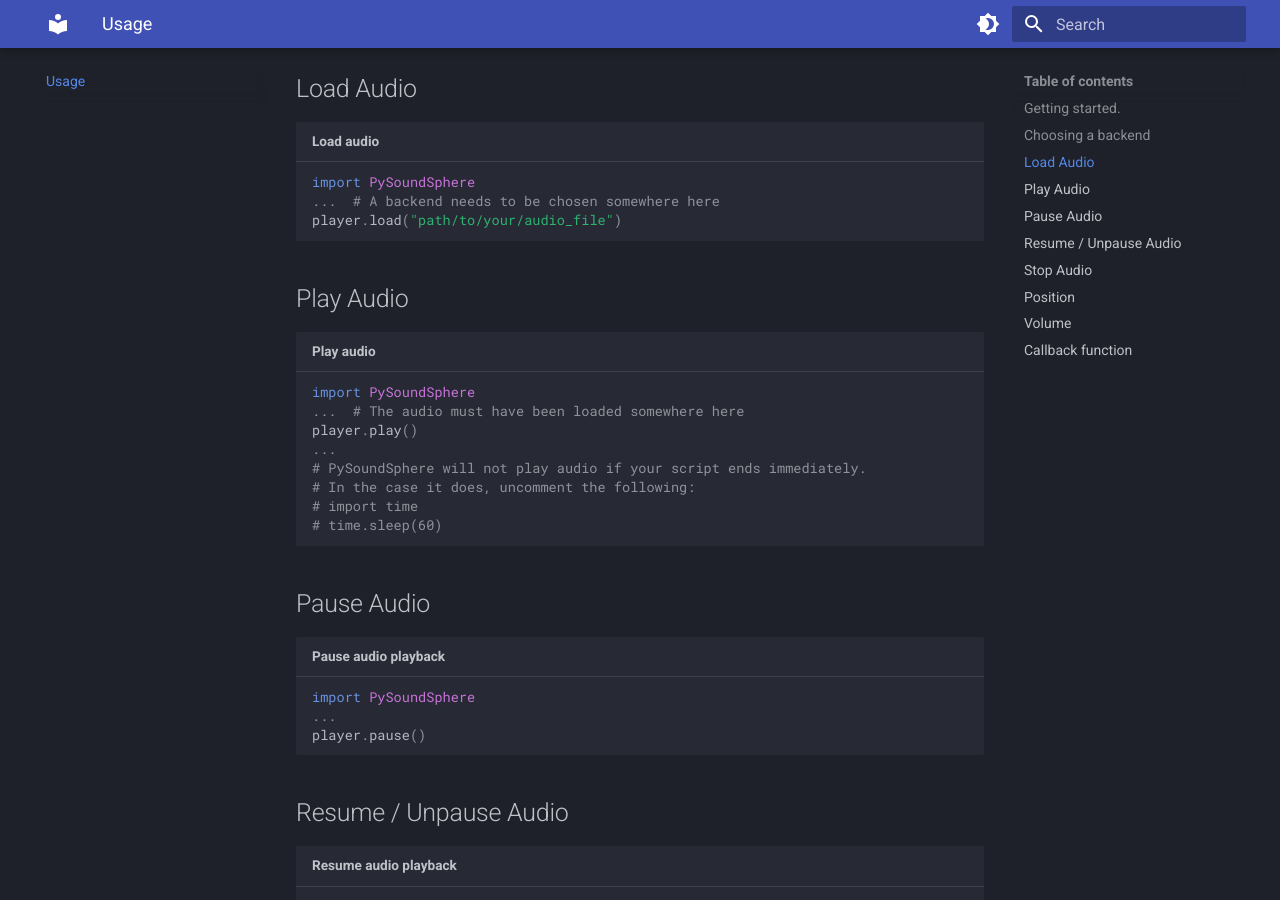
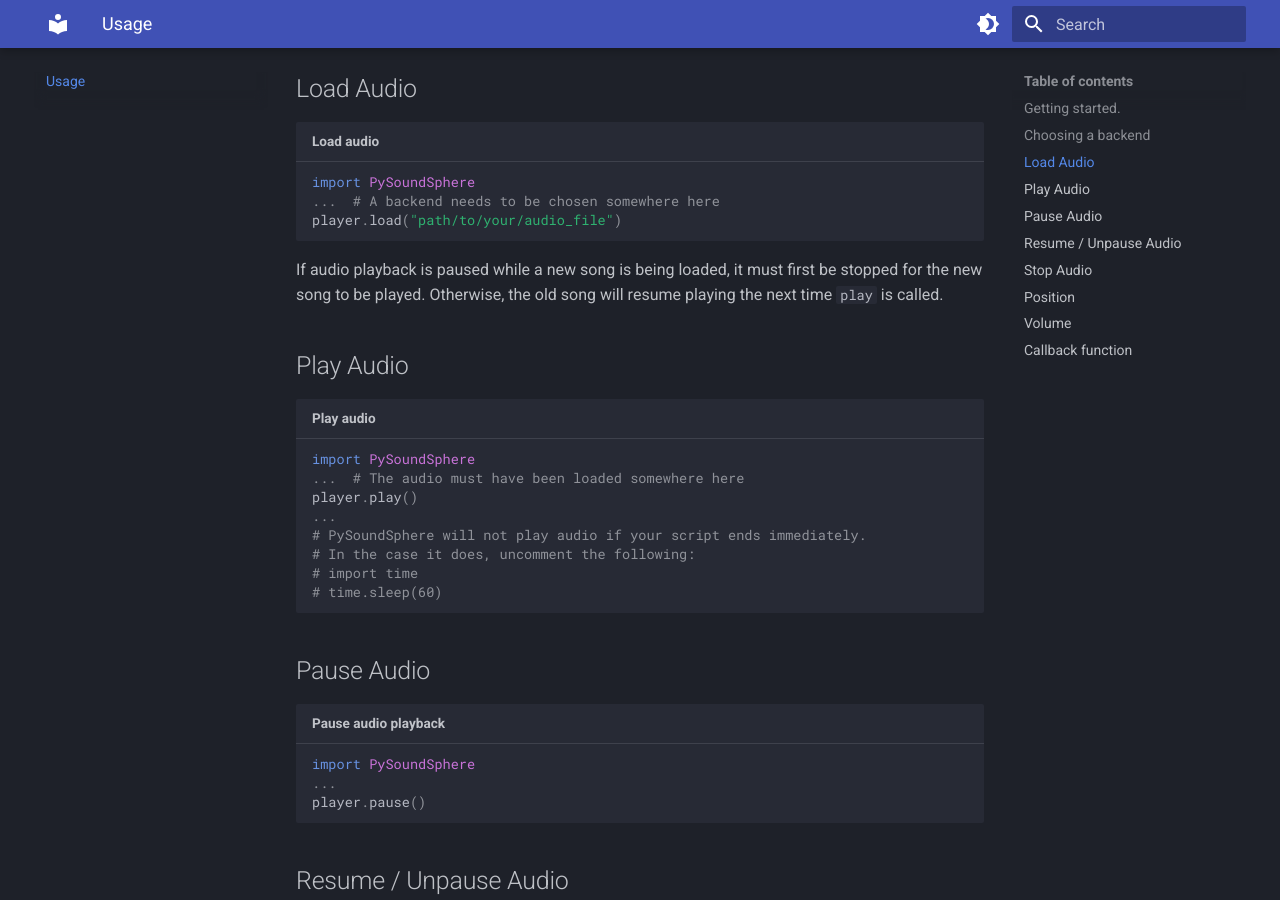
Before and after one commit to Nmstr/PySoundSphere, an MkDocs documentation site: the page built from docs/usage.md, in a window 1280 px wide and 900 px high, scrolled down 821 px. Built offline with MkDocs 1.6.1 and Material for MkDocs 9.7.7, drawn with Linux system fonts in a browser that asks for light colours; part of the change alters nothing that is shown.

Commit message:
updated docs

````diff
--- a/docs/usage.md
+++ b/docs/usage.md
@@ -43,6 +43,7 @@ import PySoundSphere
 ...  # A backend needs to be chosen somewhere here
 player.load("path/to/your/audio_file")
 ```
+If audio playback is paused while a new song is being loaded, it must first be stopped for the new song to be played. Otherwise, the old song will resume playing the next time `play` is called.
 
 ## Play Audio
 
--- a/mkdocs.yml
+++ b/mkdocs.yml
@@ -23,7 +23,7 @@ markdown_extensions:
 extra:
   social:
     - icon: fontawesome/brands/github
-      link: https://github.com/your-repo
+      link: https://github.com/Nmstr/PySoundSphere
 
 nav:
   - Home: 'index.md'
````
